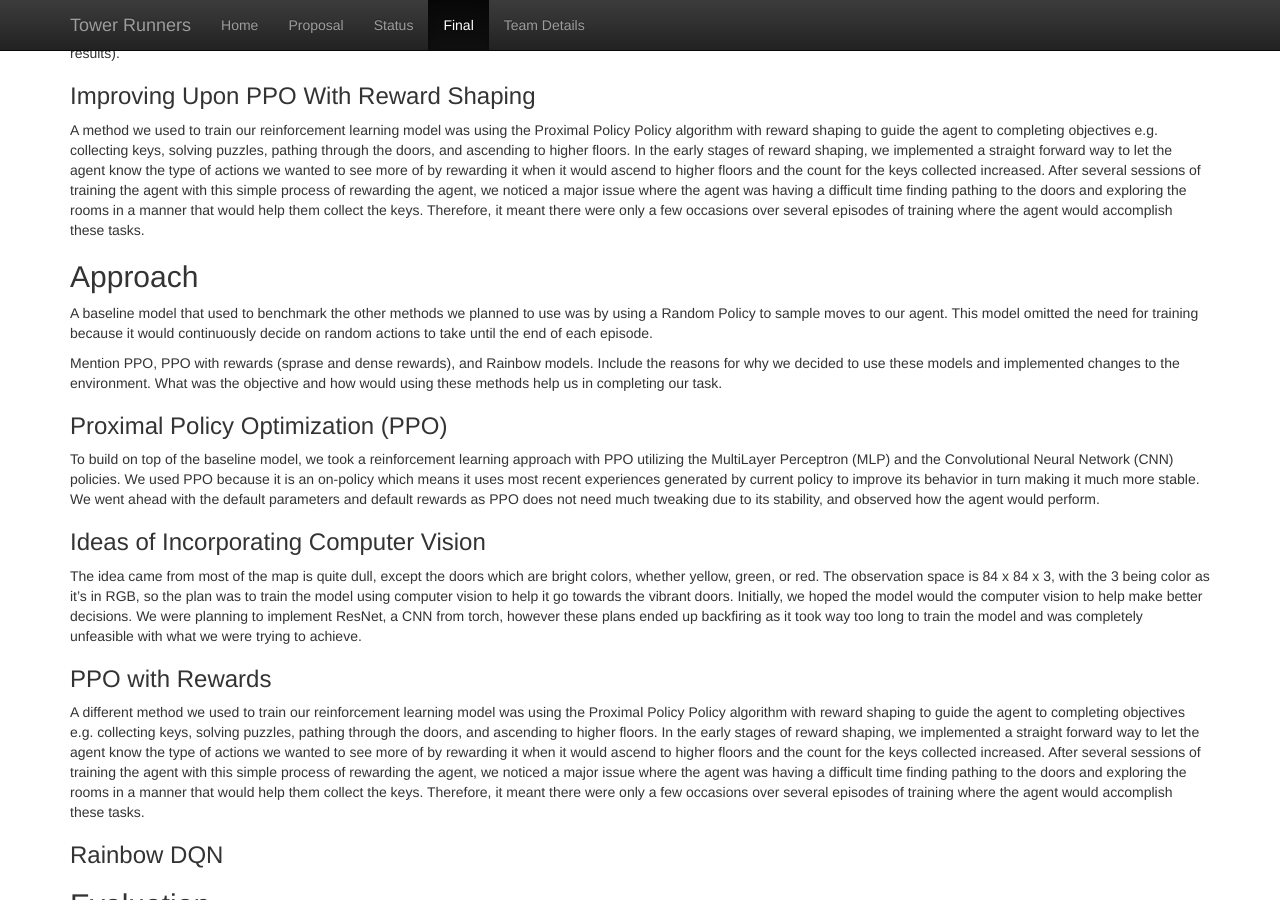
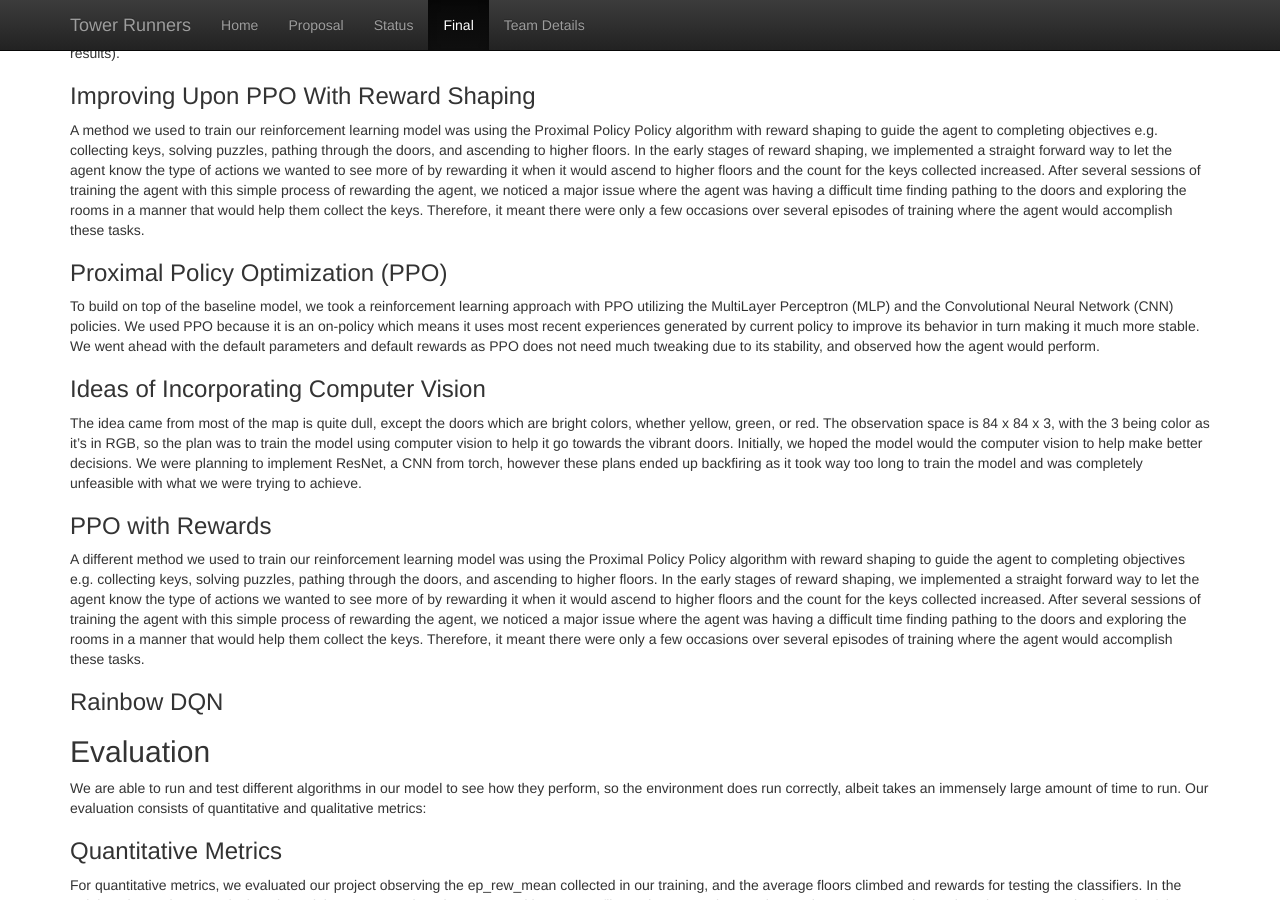
Before and after one commit to avinashduggal/TowerRunners, a Jekyll site: the page built from docs/final.md, in a window 1280 px wide and 900 px high, scrolled down 895 px. Built offline with Jekyll 4.4.1, drawn with Linux system fonts in a browser that asks for light colours.

Commit message:
Update final.md

```diff
--- a/docs/final.md
+++ b/docs/final.md
@@ -27,12 +27,6 @@ Another method we started out with first was training our reinforcement learnind
 
 ### Improving Upon PPO With Reward Shaping
 A method we used to train our reinforcement learning model was using the Proximal Policy Policy algorithm with reward shaping to guide the agent to completing objectives e.g. collecting keys, solving puzzles, pathing through the doors, and ascending to higher floors. In the early stages of reward shaping, we implemented a straight forward way to let the agent know the type of actions we wanted to see more of by rewarding it when it would ascend to higher floors and the count for the keys collected increased. After several sessions of training the agent with this simple process of rewarding the agent, we noticed a major issue where the agent was having a difficult time finding pathing to the doors and exploring the rooms in a manner that would help them collect the keys. Therefore, it meant there were only a few occasions over several episodes of training where the agent would accomplish these tasks.
-
-
-## Approach
-A baseline model that used to benchmark the other methods we planned to use was by using a Random Policy to sample moves to our agent. This model omitted the need for training because it would continuously decide on random actions to take until the end of each episode.
-
-Mention PPO, PPO with rewards (sprase and dense rewards), and Rainbow models. Include the reasons for why we decided to use these models and implemented changes to the environment. What was the objective and how would using these methods help us in completing our task.
 
 ### Proximal Policy Optimization (PPO)
 To build on top of the baseline model, we took a reinforcement learning approach with PPO utilizing the MultiLayer Perceptron (MLP) and the Convolutional Neural Network (CNN) policies. We used PPO because it is an on-policy which means it uses most recent experiences generated by current policy to improve its behavior in turn making it much more stable. We went ahead with the default parameters and default rewards as PPO does not need much tweaking due to its stability, and observed how the agent would perform.
```
